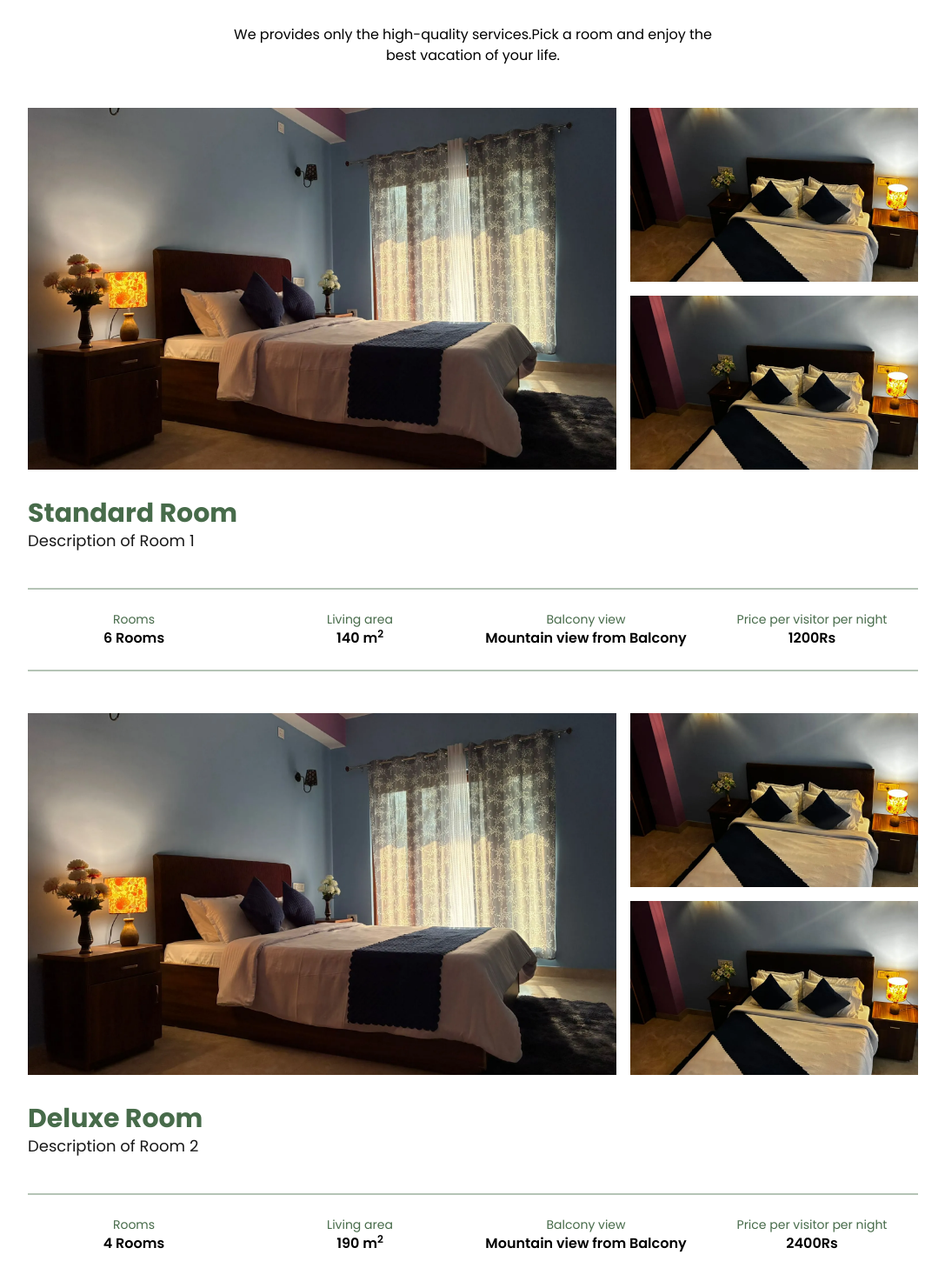
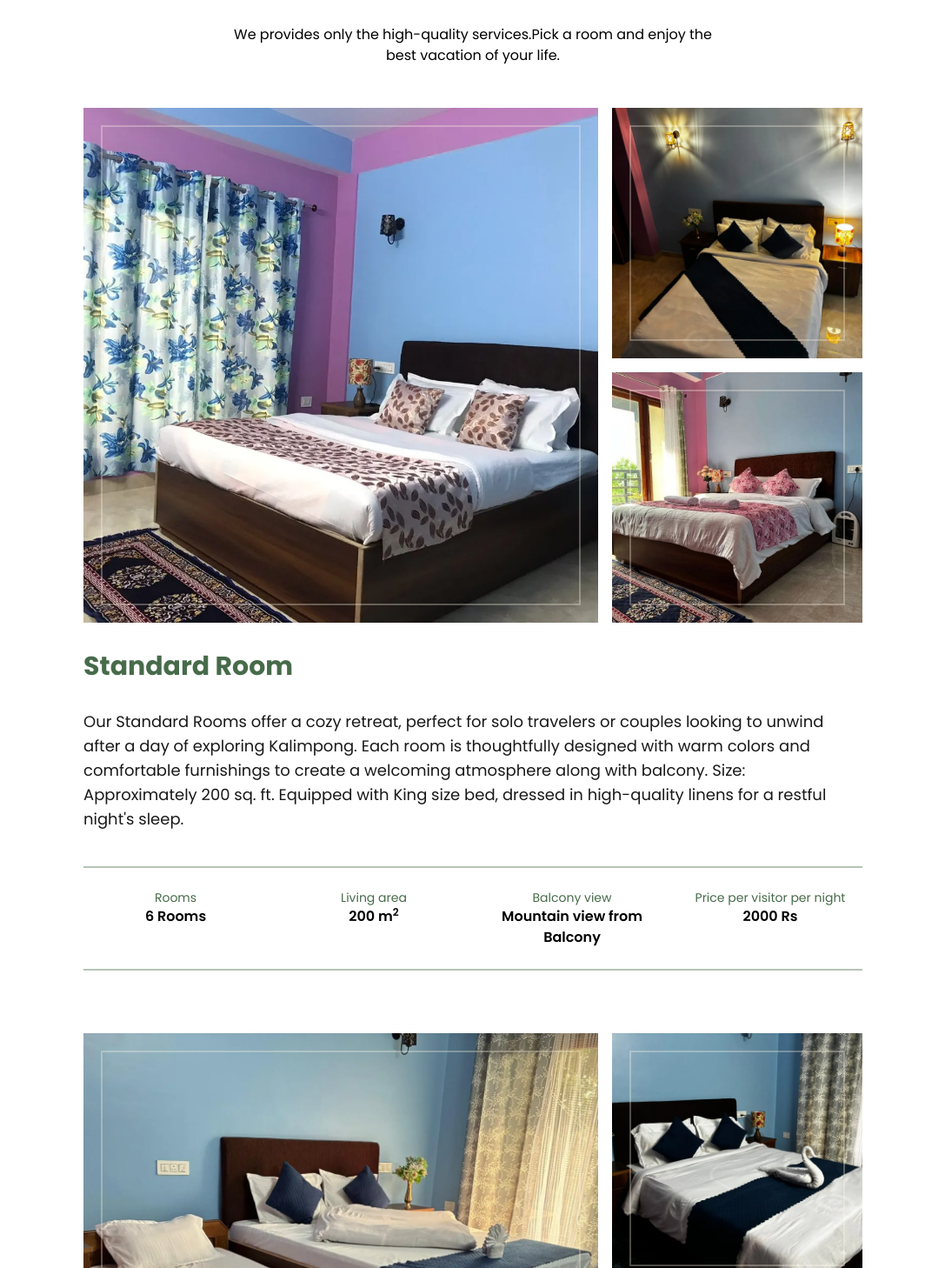
Before and after one commit to thegrandkalimpong/thegrandkpg, a Next.js app: page /rooms in a window 1280 px wide. Shown: the part 192-1650 px from the top of the page at 87% size, without its empty margins (96-1183 px from the left). Built offline with nearby package versions, Linux system fonts and the light colour scheme.

Commit message:
feat: update Rooms page with new image component and enhanced room descriptions

```diff
--- a/src/app/(main)/rooms/page.tsx
+++ b/src/app/(main)/rooms/page.tsx
@@ -1,4 +1,4 @@
-import Image from 'next/image'
+import ImageFrame from '@/components/ImageFrame'
 import React from 'react'
 
 const page = () => {
@@ -8,40 +8,38 @@ const page = () => {
             <p className='text-center max-w-xl mx-auto mt-4'>We provides only the high-quality services.Pick a room and enjoy the best vacation of your life.</p>
 
             {/* Room 1 */}
-            <div className='mt-12 max-w-5xl mx-auto'>
-                <div className='grid grid-cols-3 grid-rows-2 gap-4'>
-                    <div className='relative col-span-2 row-span-2 bg-amber-300 h-104 ' >
+            <div className='mt-12 max-w-4xl mx-auto'>
+                <div className='grid grid-cols-1 sm:grid-cols-3 sm:grid-rows-2 gap-4'>
+                    <div className='relative  sm:col-span-2  sm:row-span-2 ' >
+                        <ImageFrame
+                            src={'/assets/room4.webp'}
+                            alt='Standard Room at The Grand Kalimpong'
 
-                        <Image
-                            src={'/assets/room1.webp'}
-                            alt='Standard Room at The Grand Kalimpong'
-                            fill
-                            className='object-cover '
+                            className='object-cover w-full h-full'
                         />
                     </div>
-                    <div className='relative col-span-1 row-span-1 bg-amber-300' >
+                    <div className='relative sm:col-span-1 row-span-1 hidden sm:block' >
 
-                        <Image
+                        <ImageFrame
                             src={'/assets/room5.webp'}
                             alt='Standard Room at The Grand Kalimpong'
-                            fill
-                            className='object-cover mb-8   w-full'
+
+                            className='object-cover w-full h-full'
                         />
                     </div>
-                    <div className='relative col-span-1 row-span-1 bg-amber-300' >
+                    <div className='relative  sm:col-span-1  sm:row-span-1 hidden sm:block' >
 
-                        <Image
-                            src={'/assets/room5.webp'}
+                        <ImageFrame
+                            src={'/assets/room6.jpg'}
                             alt='Standard Room at The Grand Kalimpong'
-                            fill
-                            className='object-cover mb-8   w-full'
+                            className='object-cover h-full w-full '
                         />
                     </div>
                 </div>
                 {/* <div className='w-full h-96 bg-moss-light/80 mb-8'></div> */}
                 <div className='mt-8'>
-                    <h2 className='text-3xl font-bold text-moss-light'>Standard Room</h2>
-                    <p className='text-lg opacity-90 mb-10'>Description of Room 1</p>
+                    <h2 className='text-3xl font-bold text-moss-light mb-8'>Standard Room</h2>
+                    <p className='text-lg opacity-90 mb-10'>Our Standard Rooms offer a cozy retreat, perfect for solo travelers or couples looking to unwind after a day of exploring Kalimpong. Each room is thoughtfully designed with warm colors and comfortable furnishings to create a welcoming atmosphere along with balcony. Size: Approximately 200 sq. ft. Equipped with King size bed, dressed in high-quality linens for a restful night&apos;s sleep.</p>
                 </div>
 
                 <div className='grid grid-cols-2 md:grid-cols-4 gap-4 text-center border-t-2 border-moss-light/40 border-b-2 '>
@@ -51,7 +49,7 @@ const page = () => {
                     </div>
                     <div className='py-6'>
                         <p className='text-moss-light text-sm'>Living area</p>
-                        <p className='font-semibold'>140 m<sup>2</sup></p>
+                        <p className='font-semibold'>200 m<sup>2</sup></p>
                     </div>
                     <div className='py-6'>
                         <p className='text-moss-light text-sm'>Balcony view</p>
@@ -59,39 +57,38 @@ const page = () => {
                     </div>
                     <div className='py-6'>
                         <p className='text-moss-light text-sm'>Price per visitor per night</p>
-                        <p className='font-semibold'>1200Rs</p>
+                        <p className='font-semibold'>2000 Rs</p>
                     </div>
                 </div>
             </div>
 
             {/* Room 2 */}
-            <div className='mt-12 max-w-5xl mx-auto'>
-                <div className='grid grid-cols-3 grid-rows-2 gap-4'>
-                    <div className='relative col-span-2 row-span-2 bg-amber-300 h-104 ' >
+            <div className='mt-18 max-w-4xl mx-auto'>
+                <div className='grid grid-cols-1 sm:grid-cols-3 sm:grid-rows-2 gap-4'>
+                    <div className='relative  sm:col-span-2  sm:row-span-2' >
 
-                        <Image
-                            src={'/assets/room1.webp'}
+                        <ImageFrame
+                            src={'/assets/room7.webp'}
                             alt='Standard Room at The Grand Kalimpong'
-                            fill
-                            className='object-cover '
+
+                            className='object-cover w-full h-full'
                         />
                     </div>
-                    <div className='relative col-span-1 row-span-1 bg-amber-300' >
+                    <div className='relative sm:col-span-1 row-span-1 hidden sm:block' >
 
-                        <Image
-                            src={'/assets/room5.webp'}
+                        <ImageFrame
+                            src={'/assets/room9.webp'}
                             alt='Standard Room at The Grand Kalimpong'
-                            fill
-                            className='object-cover mb-8   w-full'
+
+                            className='object-cover w-full h-full'
                         />
                     </div>
-                    <div className='relative col-span-1 row-span-1 bg-amber-300' >
+                    <div className='relative sm:col-span-1 row-span-1 hidden sm:block' >
 
-                        <Image
-                            src={'/assets/room5.webp'}
+                        <ImageFrame
+                            src={'/assets/room10.webp'}
                             alt='Standard Room at The Grand Kalimpong'
-                            fill
-                            className='object-cover mb-8   w-full'
+                            className='object-cover w-full h-full'
                         />
                     </div>
 
@@ -99,8 +96,8 @@ const page = () => {
 
                 </div>
                 <div className='mt-8'>
-                    <h2 className='text-3xl font-bold text-moss-light'>Deluxe Room</h2>
-                    <p className='text-lg opacity-90 mb-10'>Description of Room 2</p>
+                    <h2 className='text-3xl font-bold text-moss-light mb-8'>Deluxe Room</h2>
+                    <p className='text-lg opacity-90 mb-10'>Our Deluxe Rooms offer a cozy retreat, perfect for solo travelers or couples looking to unwind after a day of exploring Kalimpong. Each room is thoughtfully designed with warm colors and comfortable furnishings to create a welcoming atmosphere along with balcony. Size: Approximately 220 sq. ft. Equipped with King size bed, dressed in high-quality linens for a restful night&apos;s sleep along with amenities.</p>
                 </div>
 
                 <div className='grid grid-cols-2 md:grid-cols-4 gap-4 text-center border-t-2 border-moss-light/40 border-b-2 '>
@@ -110,7 +107,7 @@ const page = () => {
                     </div>
                     <div className='py-6'>
                         <p className='text-moss-light text-sm'>Living area</p>
-                        <p className='font-semibold'>190 m<sup>2</sup></p>
+                        <p className='font-semibold'>220 m<sup>2</sup></p>
                     </div>
                     <div className='py-6'>
                         <p className='text-moss-light text-sm'>Balcony view</p>
@@ -118,7 +115,7 @@ const page = () => {
                     </div>
                     <div className='py-6'>
                         <p className='text-moss-light text-sm'>Price per visitor per night</p>
-                        <p className='font-semibold'>2400Rs</p>
+                        <p className='font-semibold'>2500 Rs</p>
                     </div>
                 </div>
             </div>
```
